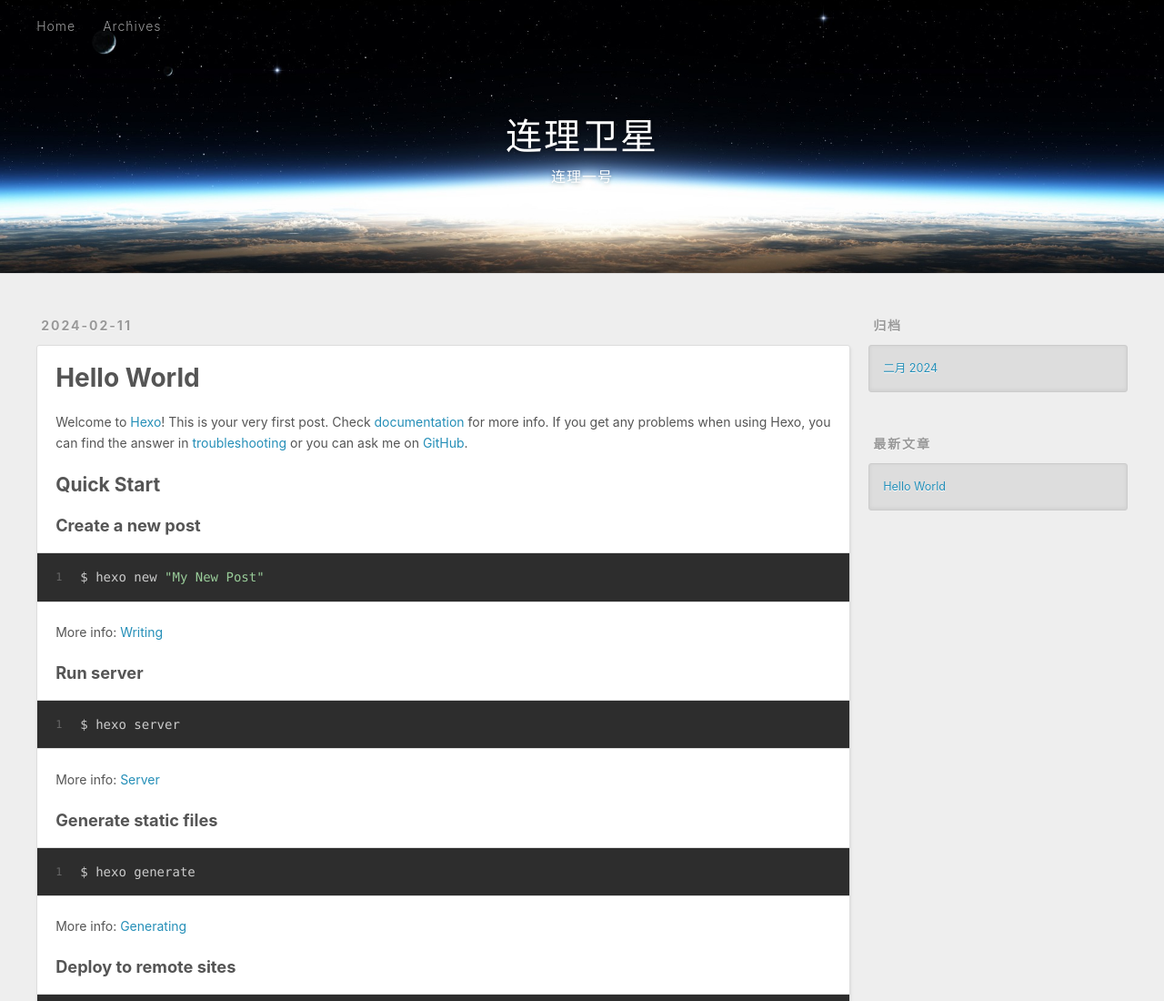
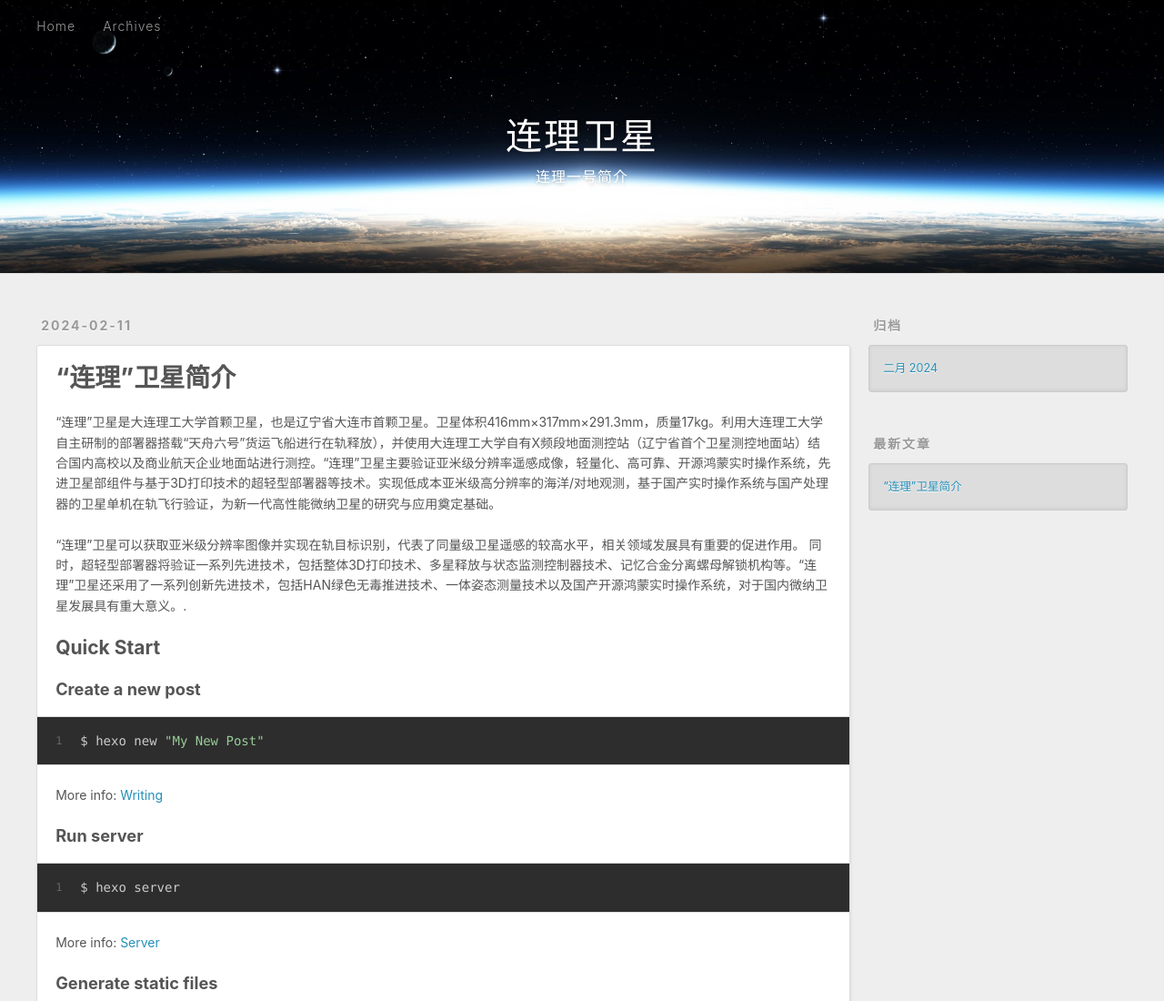
Before and after one commit to TSYMETYMATY/TSYMETYMATY.github.io, a plain HTML site: page 2024/02/11/hello-world/index.html in a window 1280 px wide. Shown: the top 1100 px of the page at 91% size. Drawn offline with Linux system fonts and the light colour scheme.

Commit message:
Site updated: 2024-02-15 22:25:50

```diff
--- a/2024/02/11/hello-world/index.html
+++ b/2024/02/11/hello-world/index.html
@@ -4,17 +4,17 @@
   <meta charset="utf-8">
 
 
-  <title>Hello World | 连理卫星</title>
+  <title>“连理”卫星简介 | 连理卫星</title>
   <meta name="viewport" content="width=device-width, initial-scale=1, shrink-to-fit=no">
-  <meta name="description" content="Welcome to Hexo! This is your very first post. Check documentation for more info. If you get any problems when using Hexo, you can find the answer in troubleshooting or you can ask me on GitHub. Quick">
+  <meta name="description" content="“连理”卫星是大连理工大学首颗卫星，也是辽宁省大连市首颗卫星。卫星体积416mm×317mm×291.3mm，质量17kg。利用大连理工大学自主研制的部署器搭载“天舟六号”货运飞船进行在轨释放），并使用大连理工大学自有X频段地面测控站（辽宁省首个卫星测控地面站）结合国内高校以及商业航天企业地面站进行测控。“连理”卫星主要验证亚米级分辨率遥感成像，轻量化、高可靠、开源鸿蒙实时操作系统，先进卫星部组件">
 <meta property="og:type" content="article">
-<meta property="og:title" content="Hello World">
+<meta property="og:title" content="“连理”卫星简介">
 <meta property="og:url" content="https://tsymetymaty.github.io/2024/02/11/hello-world/index.html">
 <meta property="og:site_name" content="连理卫星">
-<meta property="og:description" content="Welcome to Hexo! This is your very first post. Check documentation for more info. If you get any problems when using Hexo, you can find the answer in troubleshooting or you can ask me on GitHub. Quick">
+<meta property="og:description" content="“连理”卫星是大连理工大学首颗卫星，也是辽宁省大连市首颗卫星。卫星体积416mm×317mm×291.3mm，质量17kg。利用大连理工大学自主研制的部署器搭载“天舟六号”货运飞船进行在轨释放），并使用大连理工大学自有X频段地面测控站（辽宁省首个卫星测控地面站）结合国内高校以及商业航天企业地面站进行测控。“连理”卫星主要验证亚米级分辨率遥感成像，轻量化、高可靠、开源鸿蒙实时操作系统，先进卫星部组件">
 <meta property="og:locale" content="zh_CN">
 <meta property="article:published_time" content="2024-02-11T05:08:29.613Z">
-<meta property="article:modified_time" content="2024-02-11T05:08:29.613Z">
+<meta property="article:modified_time" content="2024-02-15T14:24:05.587Z">
 <meta property="article:author" content="John Doe">
 <meta name="twitter:card" content="summary">
 
@@ -47,7 +47,7 @@
       </h1>
 
         <h2 id="subtitle-wrap">
-          <a href="/" id="subtitle">连理一号</a>
+          <a href="/" id="subtitle">连理一号简介</a>
         </h2>
 
     </div>
@@ -89,7 +89,7 @@
 
 
     <h1 class="p-name article-title" itemprop="headline name">
-      Hello World
+      “连理”卫星简介
     </h1>
 
 
@@ -97,7 +97,8 @@
 
     <div class="e-content article-entry" itemprop="articleBody">
 
-        <p>Welcome to <a target="_blank" rel="noopener" href="https://hexo.io/">Hexo</a>! This is your very first post. Check <a target="_blank" rel="noopener" href="https://hexo.io/docs/">documentation</a> for more info. If you get any problems when using Hexo, you can find the answer in <a target="_blank" rel="noopener" href="https://hexo.io/docs/troubleshooting.html">troubleshooting</a> or you can ask me on <a target="_blank" rel="noopener" href="https://github.com/hexojs/hexo/issues">GitHub</a>.</p>
+        <p>“连理”卫星是大连理工大学首颗卫星，也是辽宁省大连市首颗卫星。卫星体积416mm×317mm×291.3mm，质量17kg。利用大连理工大学自主研制的部署器搭载“天舟六号”货运飞船进行在轨释放），并使用大连理工大学自有X频段地面测控站（辽宁省首个卫星测控地面站）结合国内高校以及商业航天企业地面站进行测控。“连理”卫星主要验证亚米级分辨率遥感成像，轻量化、高可靠、开源鸿蒙实时操作系统，先进卫星部组件与基于3D打印技术的超轻型部署器等技术。实现低成本亚米级高分辨率的海洋&#x2F;对地观测，基于国产实时操作系统与国产处理器的卫星单机在轨飞行验证，为新一代高性能微纳卫星的研究与应用奠定基础。</p>
+<p>“连理”卫星可以获取亚米级分辨率图像并实现在轨目标识别，代表了同量级卫星遥感的较高水平，相关领域发展具有重要的促进作用。 同时，超轻型部署器将验证一系列先进技术，包括整体3D打印技术、多星释放与状态监测控制器技术、记忆合金分离螺母解锁机构等。“连理”卫星还采用了一系列创新先进技术，包括HAN绿色无毒推进技术、一体姿态测量技术以及国产开源鸿蒙实时操作系统，对于国内微纳卫星发展具有重大意义。.</p>
 <h2 id="Quick-Start"><a href="#Quick-Start" class="headerlink" title="Quick Start"></a>Quick Start</h2><h3 id="Create-a-new-post"><a href="#Create-a-new-post" class="headerlink" title="Create a new post"></a>Create a new post</h3><figure class="highlight bash"><table><tr><td class="gutter"><pre><span class="line">1</span><br></pre></td><td class="code"><pre><span class="line">$ hexo new <span class="string">&quot;My New Post&quot;</span></span><br></pre></td></tr></table></figure>
 
 <p>More info: <a target="_blank" rel="noopener" href="https://hexo.io/docs/writing.html">Writing</a></p>
@@ -114,7 +115,7 @@
 
     </div>
     <footer class="article-footer">
-      <a data-url="https://tsymetymaty.github.io/2024/02/11/hello-world/" data-id="clsn9kogw0000rs7kd5ecfkrp" data-title="Hello World" class="article-share-link"><span class="fa fa-share">分享</span></a>
+      <a data-url="https://tsymetymaty.github.io/2024/02/11/hello-world/" data-id="clsnbc07q0000s87k6x4udyo7" data-title="“连理”卫星简介" class="article-share-link"><span class="fa fa-share">分享</span></a>
 
 
 
@@ -155,7 +156,7 @@
       <ul>
 
           <li>
-            <a href="/2024/02/11/hello-world/">Hello World</a>
+            <a href="/2024/02/11/hello-world/">“连理”卫星简介</a>
           </li>
 
       </ul>
```
Also changed, not shown: archives/2024/02/index.html (+3 -3 lines), archives/2024/index.html (+3 -3 lines), archives/index.html (+3 -3 lines), index.html (+6 -5 lines).
